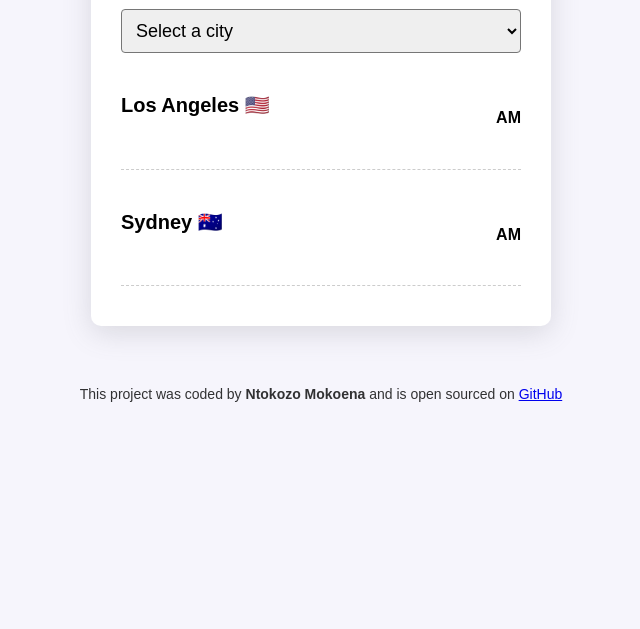
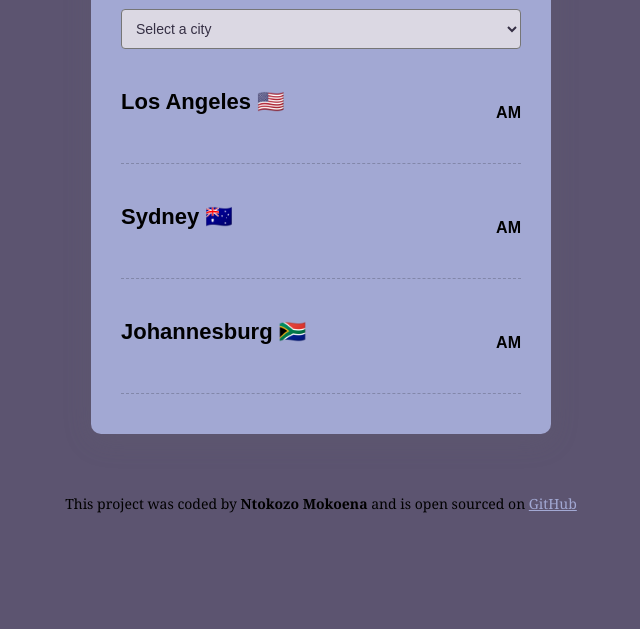
Before and after one commit to ntokozo-s/world-clock, a plain HTML site: page index.html in a window 1280 px wide. Shown: the part 171-800 px from the top of the page, without its empty margins (319-959 px from the left). Drawn offline with nearby package versions, Linux system fonts and the light colour scheme; a script that the page names is missing.

Commit message:
Added city, updated CSS
Updated index.html and index.js to add third city.

```diff
--- a/index.html
+++ b/index.html
@@ -37,6 +37,13 @@
                 </div>
                 <div class="time"> <small>AM</small> </div>
             </div>
+            <div class="city" id="johannesburg">
+                <div>
+                    <h2>Johannesburg 🇿🇦</h2>
+                    <div class="date"></div>
+                </div>
+                <div class="time"> <small>AM</small> </div>
+            </div>
         </div>
 
     </div>
--- a/src/index.js
+++ b/src/index.js
@@ -21,6 +21,19 @@ function updateTime() {
 
     sydneyDateElement.innerHTML = sydneyTime.format("MMMM	Do YYYY");
     sydneyTimeElement.innerHTML = sydneyTime.format(
+      "HH:mm:ss [<small>]A[</small>]"
+    );
+  }
+
+  // Johannesburg
+  let johannesburgElement = document.querySelector("#johannesburg");
+  if (johannesburgElement) {
+    let johannesburgDateElement = johannesburgElement.querySelector(".date");
+    let johannesburgTimeElement = johannesburgElement.querySelector(".time");
+    let johannesburgTime = moment().tz("Africa/Johannesburg");
+
+    johannesburgDateElement.innerHTML = johannesburgTime.format("MMMM	Do YYYY");
+    johannesburgTimeElement.innerHTML = johannesburgTime.format(
       "HH:mm:ss [<small>]A[</small>]"
     );
   }
--- a/src/styles.css
+++ b/src/styles.css
@@ -1,11 +1,12 @@
 body {
-  background-color: #f6f5fc;
-  font-family: sans-serif;
+  background-color: #5c5470;
+  font-family: Arial, Helvetica, sans-serif;
 }
 .container {
-  background: white;
+  background: #a2a8d3;
   border-radius: 10px;
   box-shadow: rgba(100, 100, 111, 0.2) 0px 7px 29px 0;
+  color: ;
   margin: 60px auto;
   max-width: 400px;
   padding: 30px;
@@ -16,8 +17,10 @@ h1 {
 }
 select {
   border-radius: 4px;
+  background-color: #dbd8e3;
+  color: #352f44;
   display: block;
-  font-size: 18px;
+  font-size: 14px;
   padding: 10px;
   width: 100%;
 }
@@ -32,14 +35,14 @@ select {
   border: none;
 }
 h2 {
-  font-size: 20px;
+  font-size: 22px;
   margin: 0 0 5px;
 }
 .date {
   opacity: 0.7;
 }
 .time {
-  font-size: 40px;
+  font-size: 38px;
   font-weight: bold;
 }
 .time small {
@@ -48,7 +51,10 @@ h2 {
   vertical-align: middle;
 }
 footer {
-  color: rgba(0, 0, 0, 0.8);
+  font-family: Georgia, "Times New Roman", Times, serif;
   font-size: 14px;
   text-align: center;
 }
+footer a {
+  color: #a2a8d3;
+}
```
